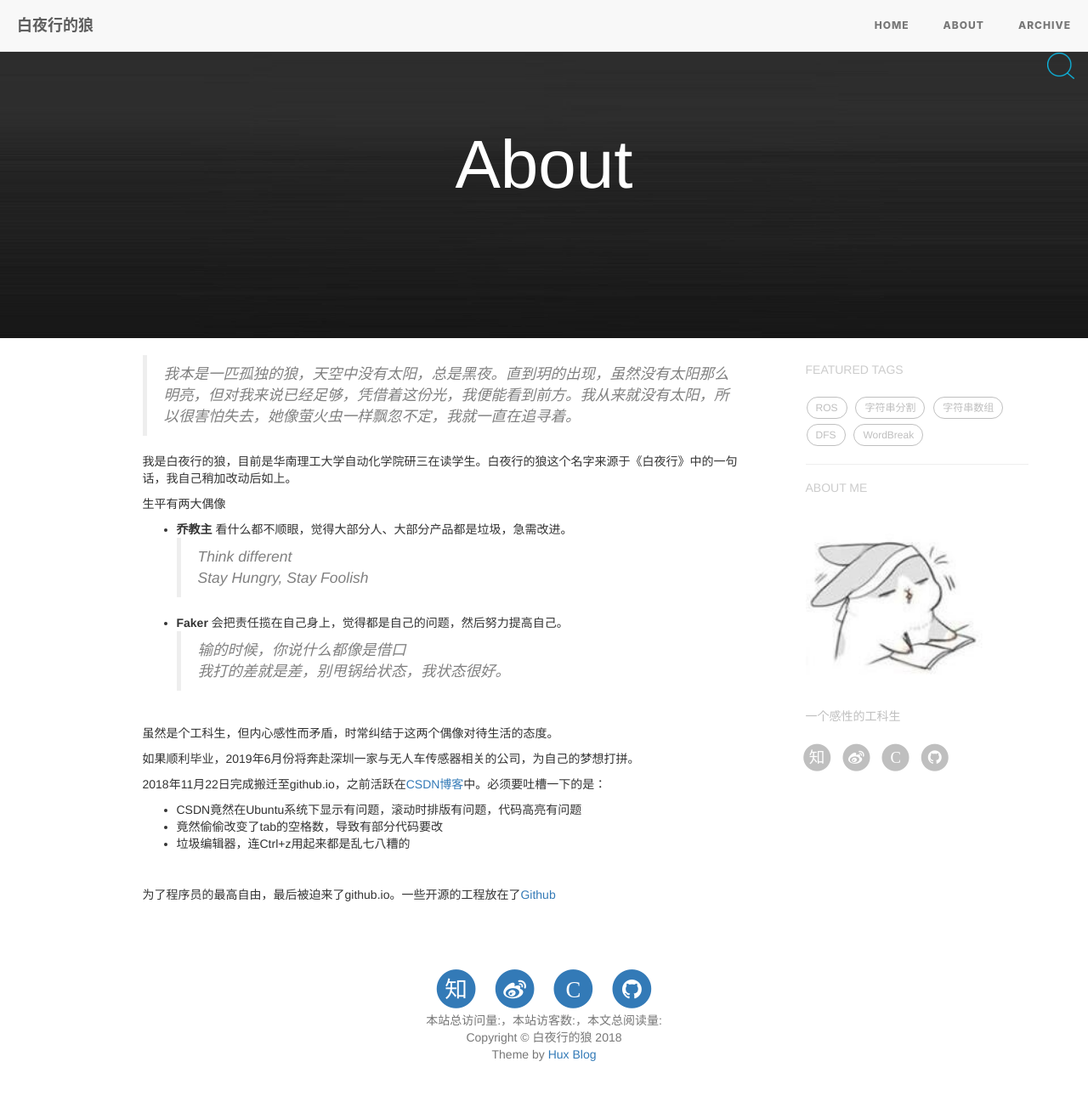
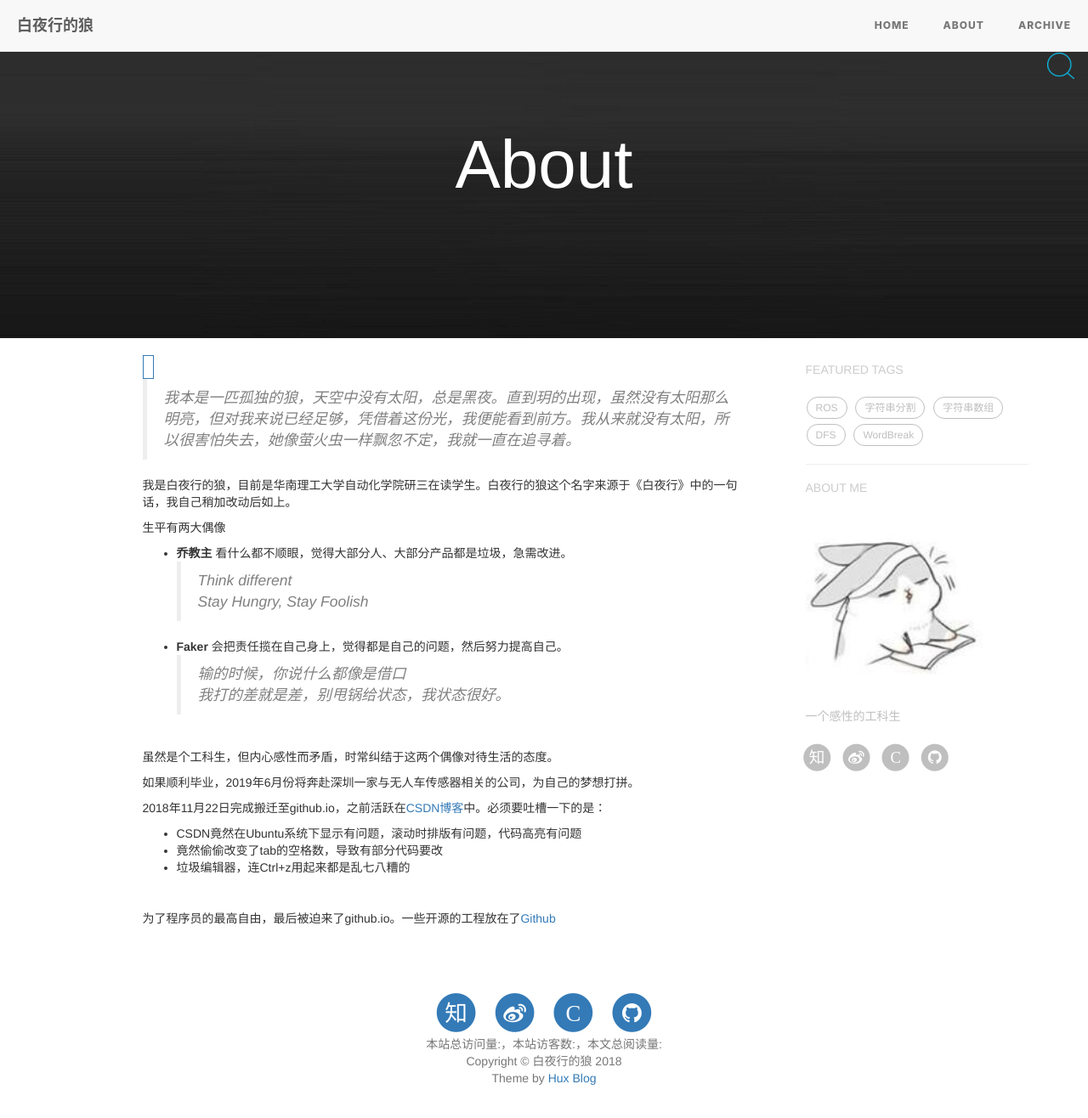
Before and after one commit to HaoQChen/HaoQChen.github.io, a Jekyll site: the page built from about.html, in a window 1280 px wide and 1364 px high. Shown: the top 1316 px of the window at 85% size. Built offline with Jekyll 4.4.1, drawn with Linux system fonts in a browser that asks for light colours; nearby versions of some CDN libraries; comment, search, counter and statistics services are not loaded.

Commit message:
update about

```diff
--- a/about.html
+++ b/about.html
@@ -7,10 +7,10 @@ multilingual: true
 ---
 
 <!-- Language Selector -->
-<!-- <select class="sel-lang" onchange= "onLanChange(this.options[this.options.selectedIndex].value)">
-    <option value="0" selected> 中文 Chinese </option>
-    <option value="1"> 英文 English </option>
-</select> -->
+<select class="sel-lang" onchange= "onLanChange(this.options[this.options.selectedIndex].value)">
+   <!--  <option value="0" selected> 中文 Chinese </option>
+    <option value="1"> 英文 English </option> -->
+</select>
 
 <!-- Chinese Version -->
 <div class="zh post-container">
```
